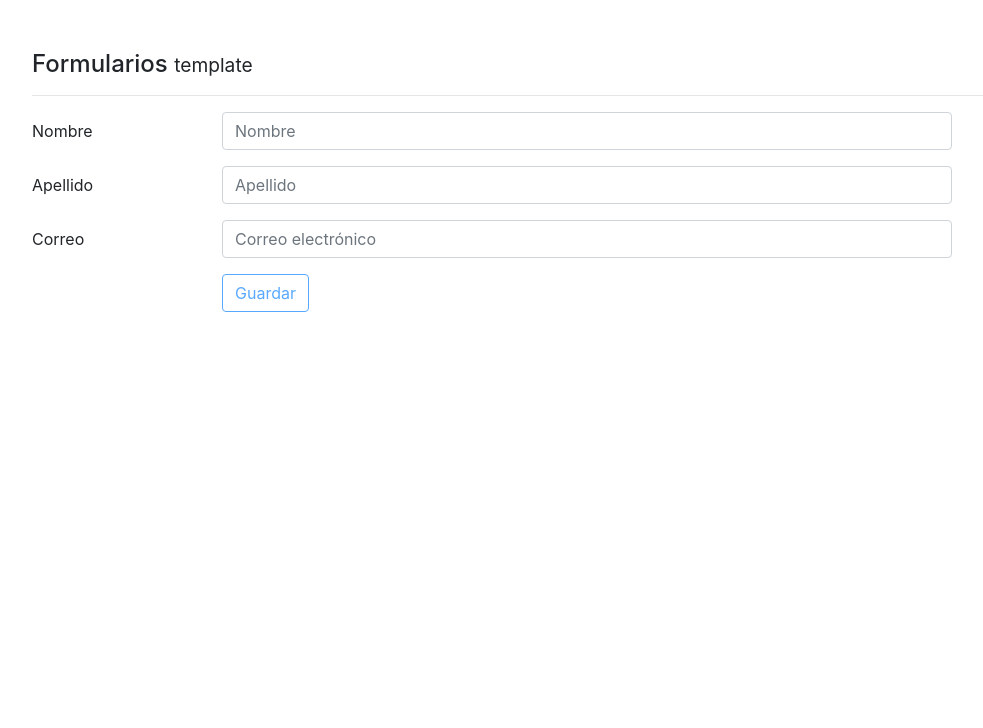
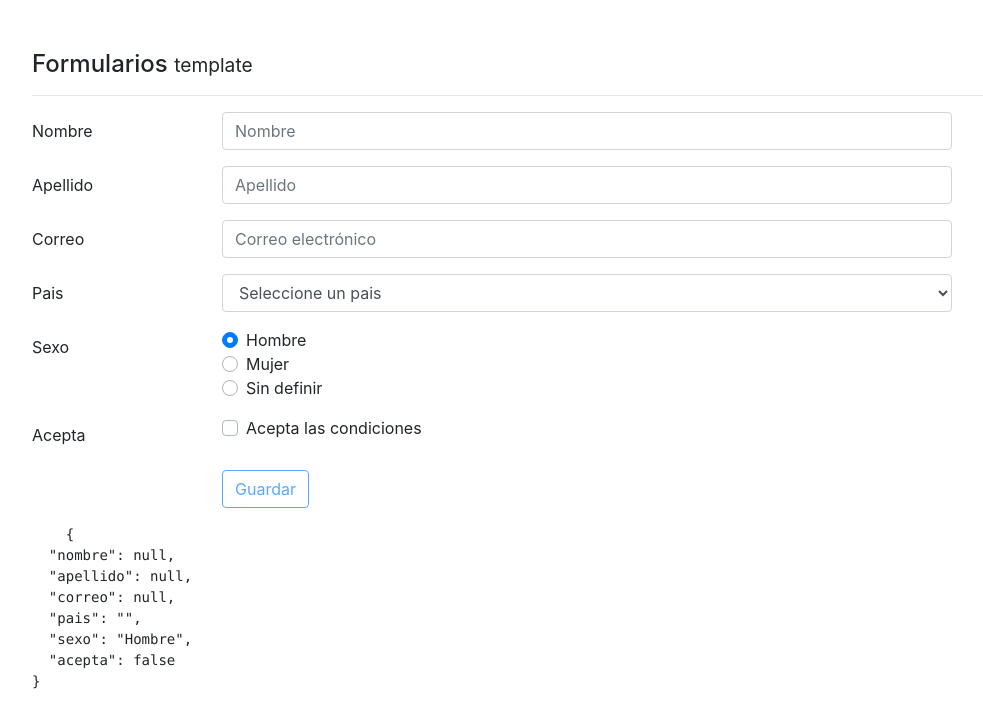
Before and after one commit to leolplex/Angular, an Angular app in the folder 08-formularios/: page / in a window 1280 px wide. Shown: the top 728 px of the page, without its empty margins (53-1036 px from the left). Built offline with nearby package versions, Linux system fonts and the light colour scheme.

Commit message:
checkbox, combobox, validate

```diff
--- a/08-formularios/src/app/components/template/template.component.html
+++ b/08-formularios/src/app/components/template/template.component.html
@@ -46,6 +46,42 @@
         </div>
     </div>
 
+    <div class="form-group row">
+        <label class="col-2 col-form-label">Pais</label>
+        <div class="col-md-8">
+            <select [(ngModel)]="usuario.pais" class="form-control" name="pais" id="">
+                <option value="">Seleccione un pais</option>
+                <option *ngFor="let pais of paises" [value]="pais.codigo">{{ pais.nombre }}</option>
+            </select>
+        </div>
+    </div>
+
+
+    <div class="form-group row">
+        <label class="col-2 col-form-label">Sexo</label>
+        <div class="col-md-8">
+            <div *ngFor="let s of sexos" class="custom-control custom-radio">
+                <input [(ngModel)]="usuario.sexo" type="radio" [id]="s" name="sexo" [value]="s" class="custom-control-input">
+                <label class="custom-control-label" [for]="s">{{ s }}</label>
+            </div>
+            <!-- <div class="custom-control custom-radio">
+                <input [(ngModel)]="usuario.sexo" type="radio" id="customRadio2" name="sexo" value="Mujer" class="custom-control-input">
+                <label class="custom-control-label" for="customRadio2">Mujer</label>
+            </div> -->
+        </div>
+    </div>
+
+    <div class="form-group row">
+        <label class="col-2 col-form-label">Acepta</label>
+        <div class="col-md-8">
+            <div class="custom-control custom-checkbox">
+                <input [(ngModel)]="usuario.acepta" name="acepta" type="checkbox" class="custom-control-input" id="customCheck1" required>
+                <label class="custom-control-label" for="customCheck1">Acepta las condiciones</label>
+            </div>
+        </div>
+    </div>
+
+
 
 
     <div class="form-group row">
@@ -58,3 +94,7 @@
     </div>
 
 </form>
+
+<pre>
+    {{ usuario | json }}
+</pre>
--- a/08-formularios/src/app/components/template/template.component.ts
+++ b/08-formularios/src/app/components/template/template.component.ts
@@ -15,8 +15,21 @@ export class TemplateComponent implements OnInit {
   usuario: Object = {
     nombre: null,
     apellido: null,
-    correo: null
+    correo: null,
+    pais: '',
+    sexo: 'Hombre',
+    acepta: false
   };
+
+  paises = [{
+    codigo: 'CRI',
+    nombre: 'Costa Rica'
+  }, {
+    codigo: 'ESP',
+    nombre: 'España'
+  }];
+
+  sexos: string[] = ['Hombre', 'Mujer', 'Sin definir'];
 
   constructor() { }
 
```
